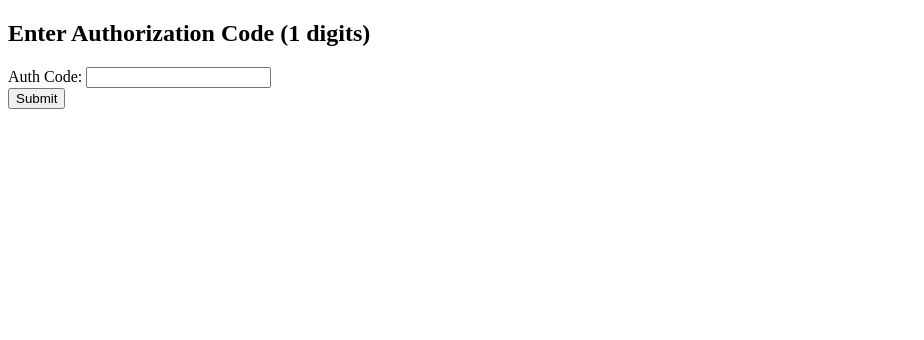
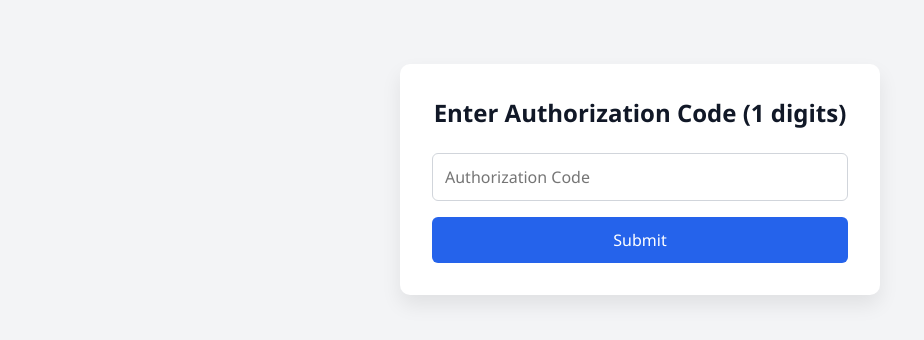
Before and after one commit to Lloydsgit/morgan, a Flask app: page /auth in a window 1280 px wide. Shown: the top 340 px of the page, without its empty margins (0-924 px from the left). Run offline with Flask 3, Linux system fonts and the light colour scheme; the visitor is signed in with stand-in values (Sample User, id 1).

Commit message:
Update auth.html

```diff
--- a/templates/auth.html
+++ b/templates/auth.html
@@ -1,7 +1,12 @@
 <!DOCTYPE html>
-<html>
-<head><title>Authorization Code</title></head>
+<html lang="en">
+<head>
+  <meta charset="UTF-8">
+  <title>Authorization Code</title>
+  <link rel="stylesheet" href="{{ url_for('static', filename='style.css') }}">
+</head>
 <body>
+  <div class="container">
     <h2>Enter Authorization Code ({{ code_length }} digits)</h2>
     {% with messages = get_flashed_messages() %}
       {% if messages %}
@@ -9,8 +14,9 @@
       {% endif %}
     {% endwith %}
     <form method="post">
-    Auth Code: <input type="text" name="auth_code" maxlength="{{ code_length }}"><br>
+      <input type="text" name="auth_code" maxlength="{{ code_length }}" placeholder="Authorization Code" required>
       <button type="submit">Submit</button>
     </form>
+  </div>
 </body>
 </html>
```
Lines whose indentation alone changed are shown as unchanged.
